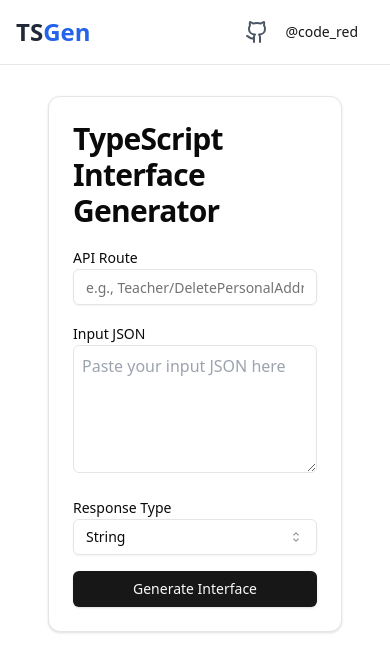
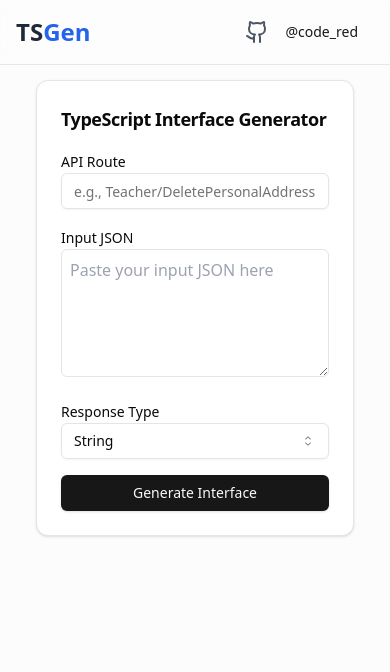
Before and after one commit to AmanKadam-16/TimeSavers, a React (Vite) app in the folder api-gen/: page / in a window 390 px wide. Shown: the top 672 px of the page. Built offline with nearby package versions, Linux system fonts and the light colour scheme.

Commit message:
fix: Alignment fix

```diff
--- a/api-gen/src/components/Interface.tsx
+++ b/api-gen/src/components/Interface.tsx
@@ -1,4 +1,4 @@
-import {useState } from 'react';
+import { useState } from 'react';
 import { Card, CardContent, CardHeader, CardTitle } from "@/components/ui/card";
 import { Button } from "@/components/ui/button";
 import { Input } from "@/components/ui/input";
@@ -18,13 +18,13 @@ const InterfaceGenerator = () => {
   const [copied, setCopied] = useState(false);
   const [error, setError] = useState('');
 
-  const generateInterfaceName = (route : any) => {
+  const generateInterfaceName = (route: any) => {
     if (!route) return '';
     const parts = route.split('/');
     return parts[parts.length - 1];
   };
 
-  const generateTypeScript = (obj : any, isArray = false) => {
+  const generateTypeScript = (obj: any, isArray = false) => {
     const properties = Object.entries(obj).map(([key, value]) => {
       const type = typeof value;
       let typeStr = 'any';
@@ -131,15 +131,15 @@ const InterfaceGenerator = () => {
               >
                 <Github className="h-6 w-6" />
               </a>
-        <Mention  />
+              <Mention />
             </div>
           </div>
         </div>
       </nav>
-    <div className="w-full max-w-4xl mx-auto p-4 mt-12 space-y-4">
-      <Card>
+      <div className="w-full max-w-4xl mx-auto px-1 mt-12 space-y-4">
+        <Card >
           <CardHeader className="text-left pb-4">
-          <CardTitle className="text-3xl font-bold tracking-tight">
+            <CardTitle className="text-lg sm:text-2xl md:text-2xl lg:text-3xl font-bold tracking-tight">
               TypeScript Interface Generator
             </CardTitle>
           </CardHeader>
@@ -211,7 +211,7 @@ const InterfaceGenerator = () => {
                 >
                   {copied ? <Check className="h-4 w-4" /> : <Clipboard className="h-4 w-4" />}
                 </Button>
-              <div className="border rounded-lg p-4" style={{textAlign:'left'}}>
+                <div className="border rounded-lg p-4" style={{ textAlign: 'left' }}>
                   <MarkdownPreview source={markdownOutput} />
                 </div>
               </div>
--- a/api-gen/src/index.css
+++ b/api-gen/src/index.css
@@ -3,7 +3,7 @@
 @tailwind utilities;
 @layer base {
   :root {
-    --background: 0 0% 100%;
+    --background: 0 0% 99%;
     --foreground: 0 0% 3.9%;
     --card: 0 0% 100%;
     --card-foreground: 0 0% 3.9%;
```
Lines whose indentation alone changed are shown as unchanged.
